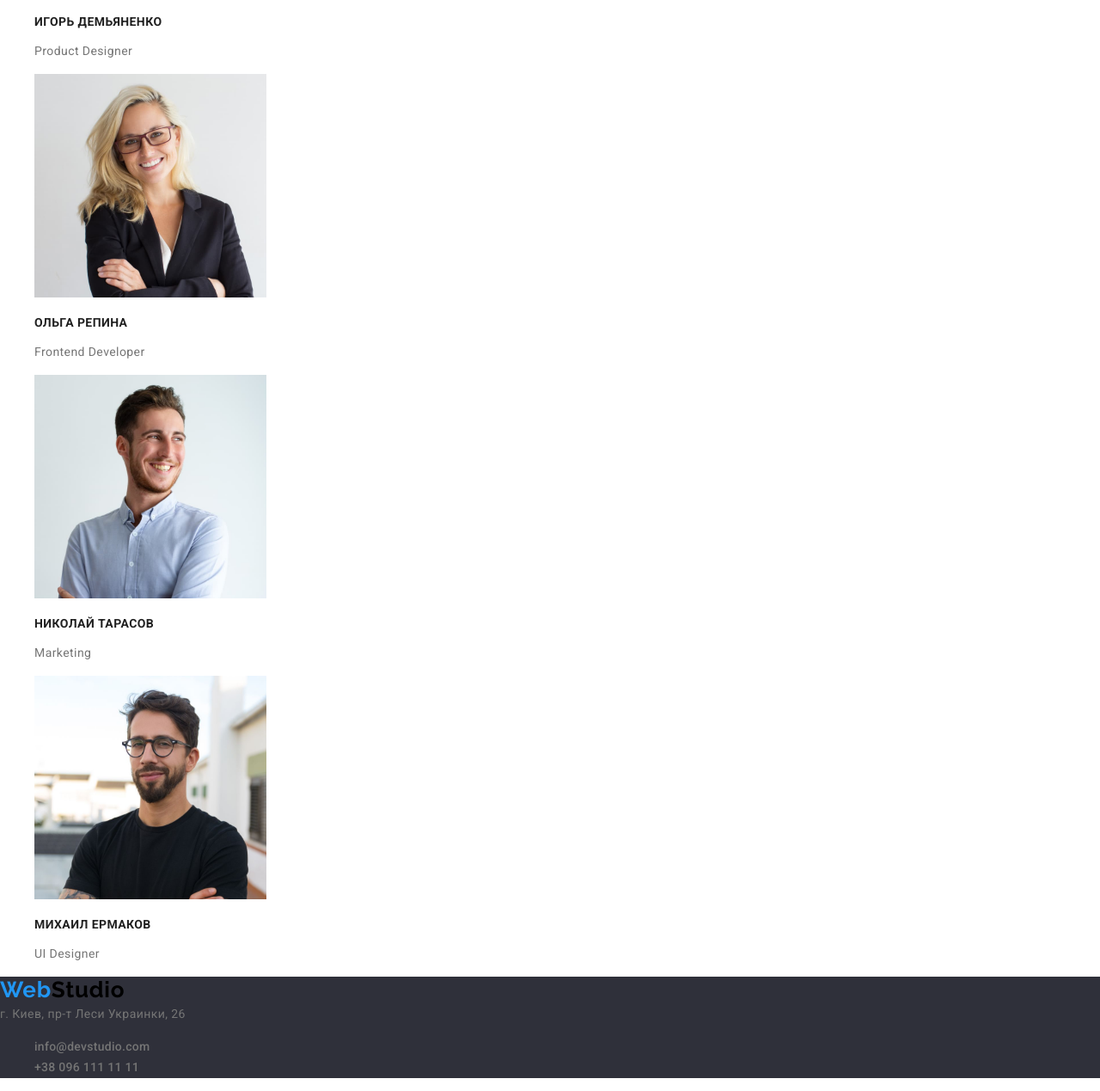
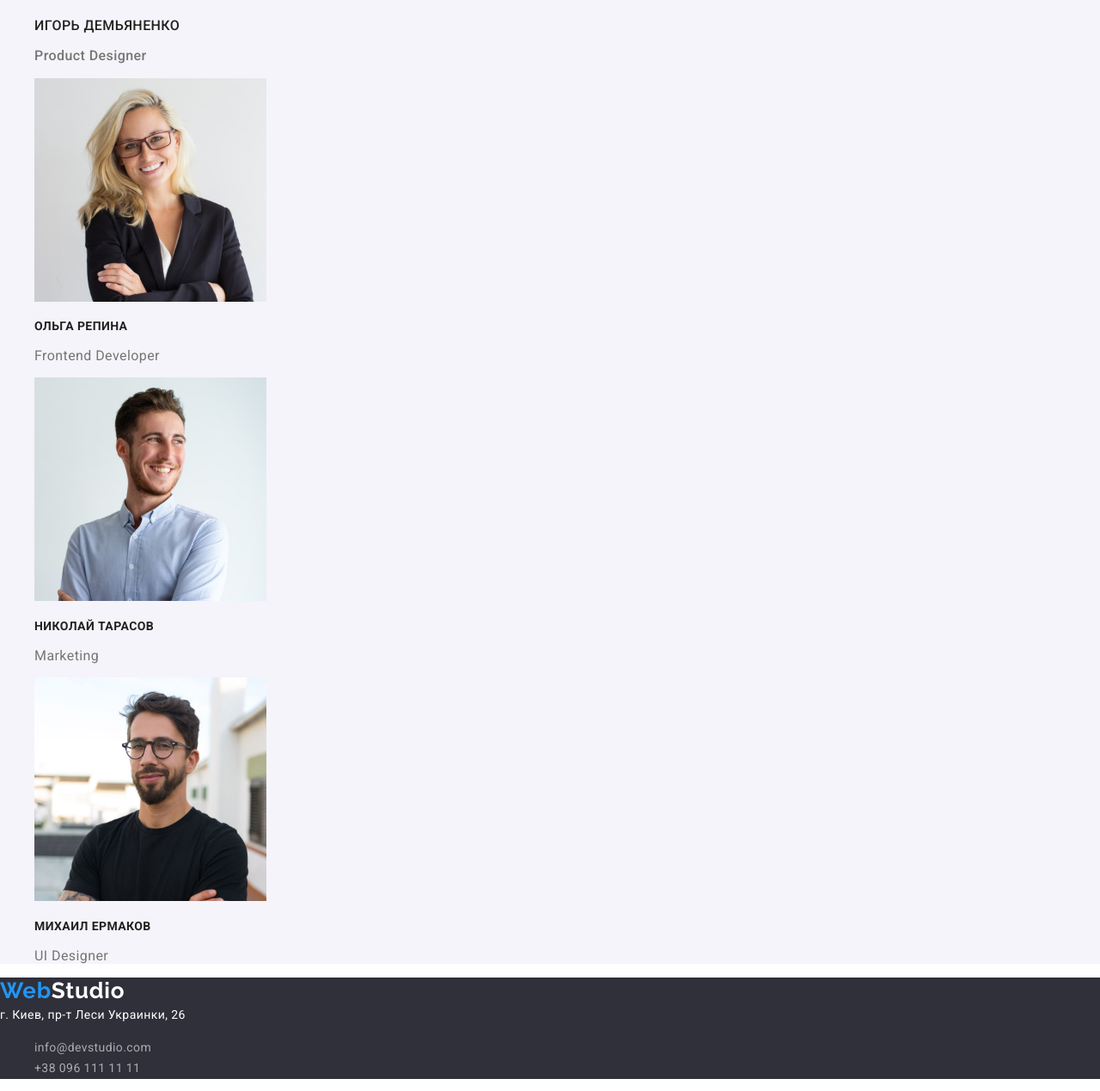
Before and after one commit to ihorrudniev/goit-markup-hw-02, a plain HTML site: page index.html in a window 1280 px wide. Shown: the part 2081-3350 px from the top of the page at 86% size. Drawn offline with nearby package versions, Linux system fonts and the light colour scheme.

Commit message:
стилизация главной страницы

```diff
--- a/css/styles.css
+++ b/css/styles.css
@@ -49,7 +49,7 @@ body {
   color: #000000;
 }
 
-.logo-style {
+.logo-header {
   color: var(--accent-color);
 }
 
@@ -114,6 +114,7 @@ body {
   background-color: #188ce8;
 }
 
+/* Особенности студии */
 .section-title {
   font-weight: bold;
   font-size: 36px;
@@ -129,7 +130,37 @@ body {
   text-transform: uppercase;
   color: var(--title-color);
 }
+/* Наша команда */
+.tiam {
+  font-weight: 500;
+  font-size: 16px;
+  line-height: 1.19;
+}
+
+.container-tiam {
+  background-color: var(--secondary-background-color);
+}
+.profession {
+  font-size: 16px;
+  line-height: 1.19;
+  color: var(--main-text-color);
+}
+
+.logo-footer {
+  color: var(--main-background-color);
+}
 
 .contacts {
   font-style: normal;
+  color: var(--main-background-color);
 }
+
+.contacts .link {
+  font-family: Roboto;
+  font-style: normal;
+  font-weight: normal;
+  font-size: 14px;
+  line-height: 1.71;
+  letter-spacing: 0.03em;
+  color: rgba(255, 255, 255, 0.6);
+}
--- a/index.html
+++ b/index.html
@@ -20,7 +20,7 @@
   <!-- шапка сайта -->
   <header>
     <nav>
-      <a class="logo" href="./index.html"><span class="logo-style">Web</span>Studio</a>
+      <a class="logo" href="./index.html"><span class="logo-header">Web</span>Studio</span></a>
       <ul class="site-nav list">
         <li><a class="link current" href="./index.html">Студия</a></li>
         <li><a class="link" href="./portfolio.html">Портфолио</a></li>
@@ -73,29 +73,29 @@
       </ul>
     </section>
 
-    <!-- Члены нашей команды -->
-    <section>
+    <!-- Наша команда -->
+    <section class="container-tiam">
       <h2 class="section-title">Наша команда</h2>
       <ul class="list">
         <li>
           <img src="./images/img-4.jpg" alt="карточка сотрудника 4" width="270">
-          <h3 class="list-item">Игорь Демьяненко</h3>
-          <p>Product Designer</p>
+          <h3 class="list-item tiam">Игорь Демьяненко</h3>
+          <p class="tiam profession">Product Designer</p>
         </li>
         <li>
           <img src="./images/img-3.jpg" alt="карточка сотрудника 3" width="270">
           <h3 class="list-item">Ольга Репина</h3>
-          <p>Frontend Developer</p>
+          <p class="profession">Frontend Developer</p>
         </li>
         <li>
           <img src="./images/img-2.jpg" alt="карточка сотрудника 2" width="270">
           <h3 class="list-item">Николай Тарасов</h3>
-          <p>Marketing</p>
+          <p class="profession">Marketing</p>
         </li>
         <li>
           <img src="./images/img-1.jpg" alt="карточка сотрудника 1" width="270">
           <h3 class="list-item">Михаил Ермаков</h3>
-          <p>UI Designer</p>
+          <p class="profession">UI Designer</p>
         </li>
       </ul>
     </section>
@@ -104,7 +104,8 @@
   <!-- Подвал -->
   <footer>
     <div class="conteiner">
-      <a class="logo" href="./index.html"><span class="logo-style">Web</span>Studio</a>
+      <a class="logo" href="./index.html"><span class="logo-header">Web</span><span
+          class="logo-footer">Studio</span></a>
       <address class="contacts">г. Киев, пр-т Леси Украинки, 26
         <ul class="auth-nav list">
           <li><a class="link" href="mailto:info@devstudio.com">info@devstudio.com</a></li>
```
